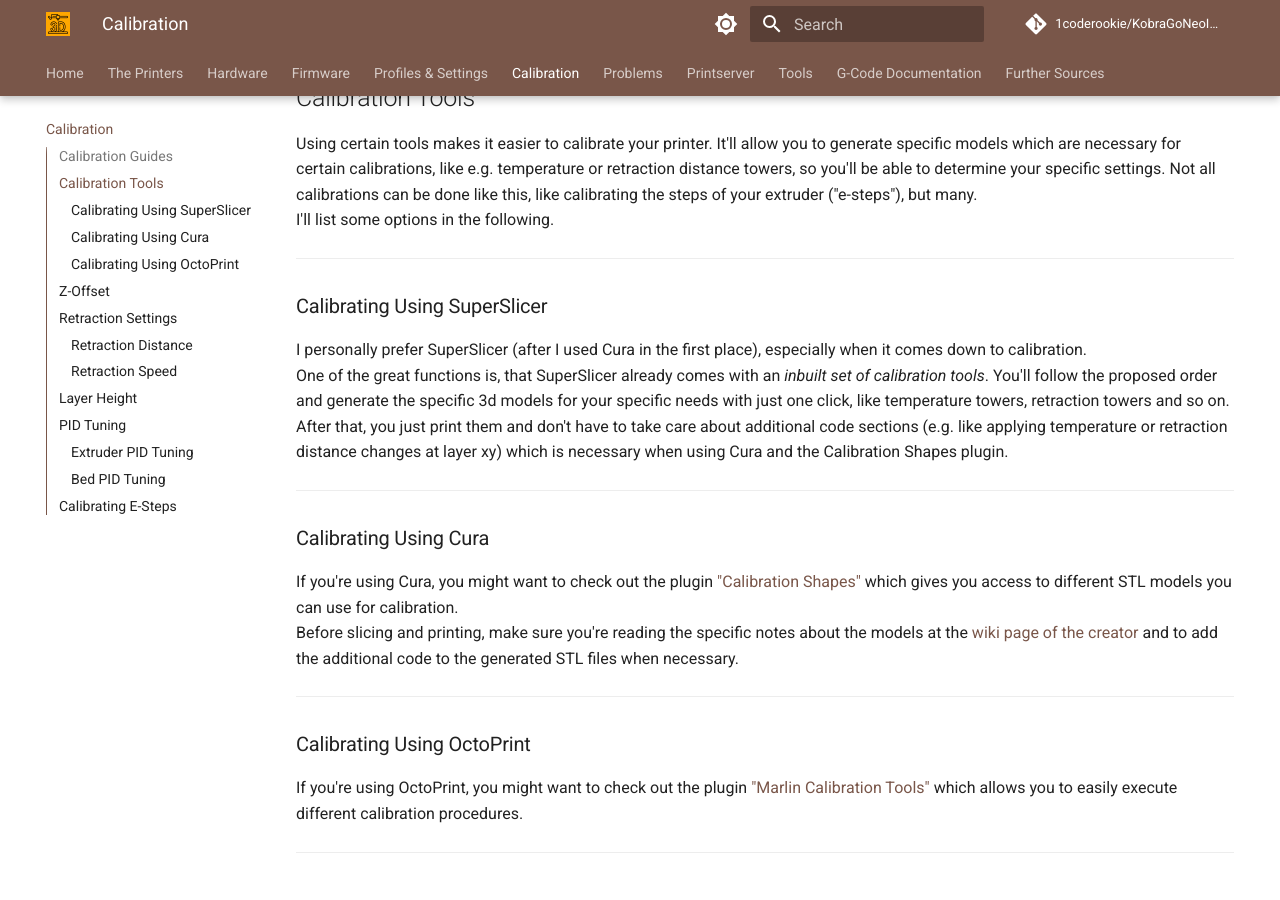
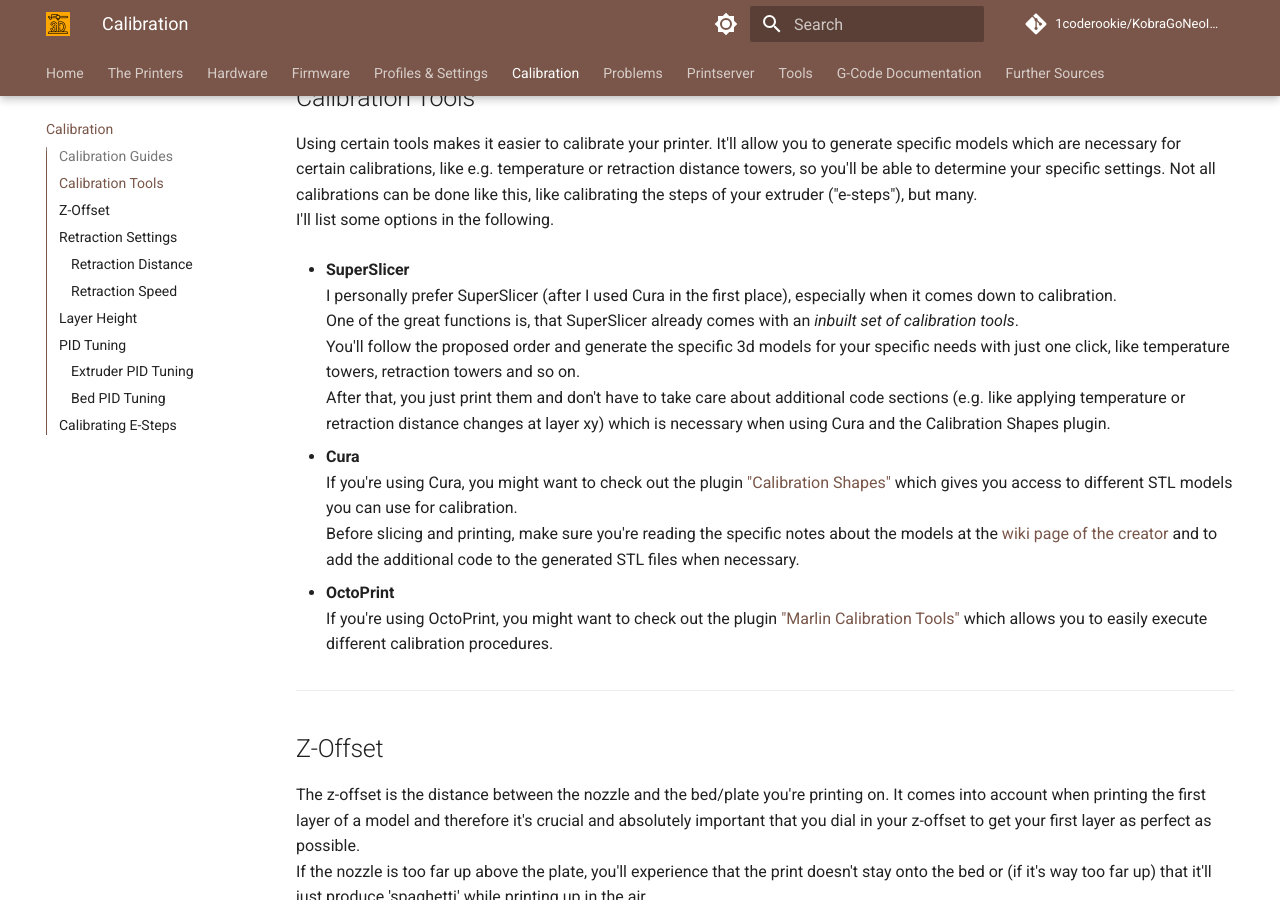
Before and after one commit to 1coderookie/KobraGoNeoInsights, an MkDocs documentation site: the page built from docs/calibration.md, in a window 1280 px wide and 900 px high, scrolled down 870 px. Built offline with MkDocs 1.6.1 and Material for MkDocs 9.7.7, drawn with Linux system fonts in a browser that asks for light colours; comment, search, counter and statistics services are not loaded.

Commit message:
Update calibration.md

```diff
--- a/docs/calibration.md
+++ b/docs/calibration.md
@@ -27,26 +27,18 @@
 Using certain tools makes it easier to calibrate your printer. It'll allow you to generate specific models which are necessary for certain calibrations, like e.g. temperature or retraction distance towers, so you'll be able to determine your specific settings. Not all calibrations can be done like this, like calibrating the steps of your extruder ("e-steps"), but many.
 I'll list some options in the following.
 
----
+- **SuperSlicer**
+  I personally prefer SuperSlicer (after I used Cura in the first place), especially when it comes down to calibration.
+  One of the great functions is, that SuperSlicer already comes with an *inbuilt set of calibration tools*.
+  You'll follow the proposed order and generate the specific 3d models for your specific needs with just one click, like temperature towers, retraction towers and so on.
+  After that, you just print them and don't have to take care about additional code sections (e.g. like applying temperature or retraction distance changes at layer xy) which is necessary when using Cura and the Calibration Shapes plugin.
 
-### Calibrating Using SuperSlicer
+- **Cura**
+  If you're using Cura, you might want to check out the plugin ["Calibration Shapes"](https://marketplace.ultimaker.com/app/cura/plugins/5axes/CalibrationShapes) which gives you access to different STL models you can use for calibration.
+  Before slicing and printing, make sure you're reading the specific notes about the models at the [wiki page of the creator](https://github.com/5axes/Calibration-Shapes/wiki) and to add the additional code to the generated STL files when necessary.
 
-I personally prefer SuperSlicer (after I used Cura in the first place), especially when it comes down to calibration.
-One of the great functions is, that SuperSlicer already comes with an *inbuilt set of calibration tools*. You'll follow the proposed order and generate the specific 3d models for your specific needs with just one click, like temperature towers, retraction towers and so on.
-After that, you just print them and don't have to take care about additional code sections (e.g. like applying temperature or retraction distance changes at layer xy) which is necessary when using Cura and the Calibration Shapes plugin.
-
----
-
-### Calibrating Using Cura
-
-If you're using Cura, you might want to check out the plugin ["Calibration Shapes"](https://marketplace.ultimaker.com/app/cura/plugins/5axes/CalibrationShapes) which gives you access to different STL models you can use for calibration.
-Before slicing and printing, make sure you're reading the specific notes about the models at the [wiki page of the creator](https://github.com/5axes/Calibration-Shapes/wiki) and to add the additional code to the generated STL files when necessary.
-
----
-
-### Calibrating Using OctoPrint
-
-If you're using OctoPrint, you might want to check out the plugin ["Marlin Calibration Tools"](https://plugins.octoprint.org/plugins/CalibrationTools/) which allows you to easily execute different calibration procedures.
+- **OctoPrint**
+  If you're using OctoPrint, you might want to check out the plugin ["Marlin Calibration Tools"](https://plugins.octoprint.org/plugins/CalibrationTools/) which allows you to easily execute different calibration procedures.
 
 ---
 
```
